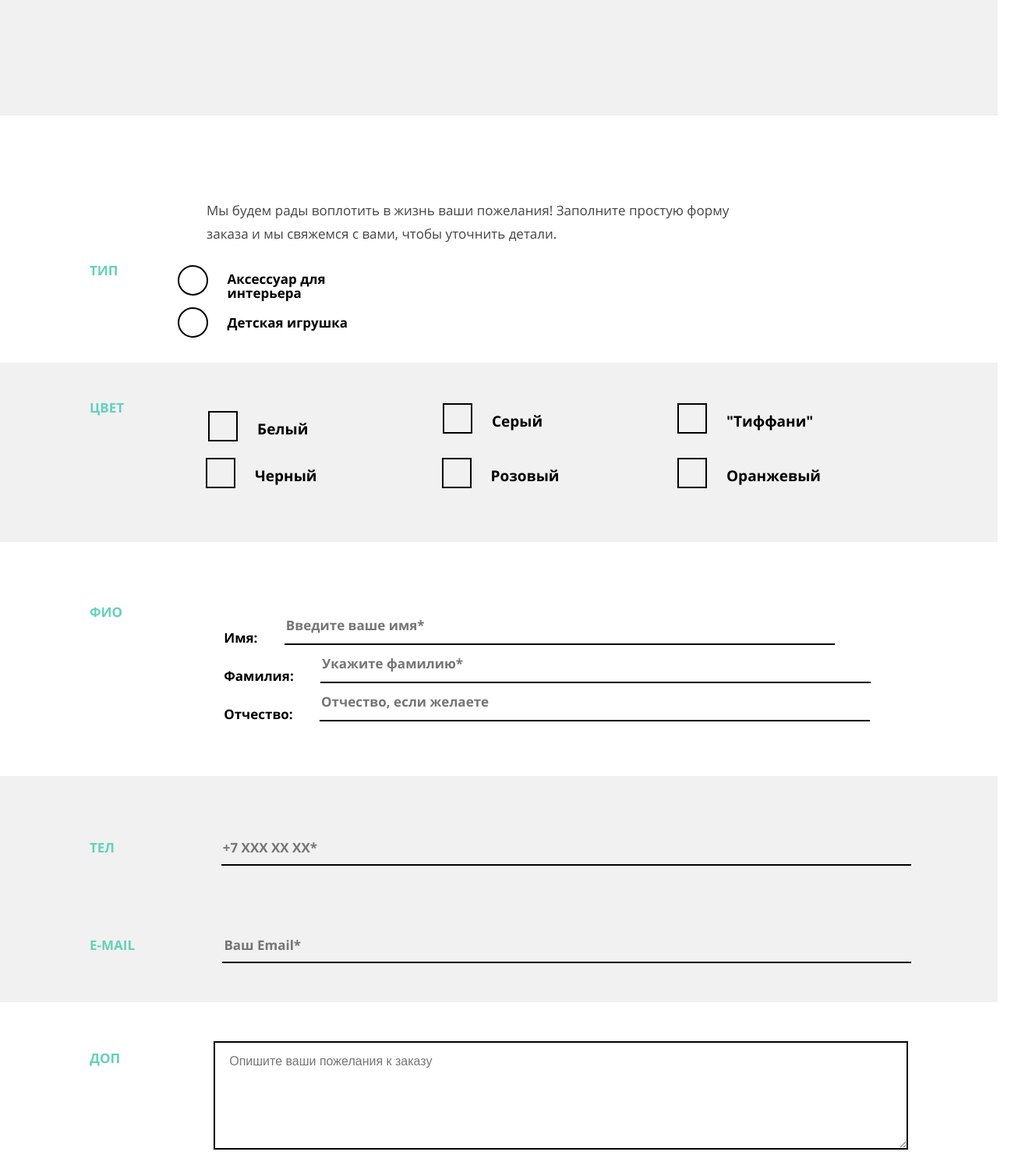
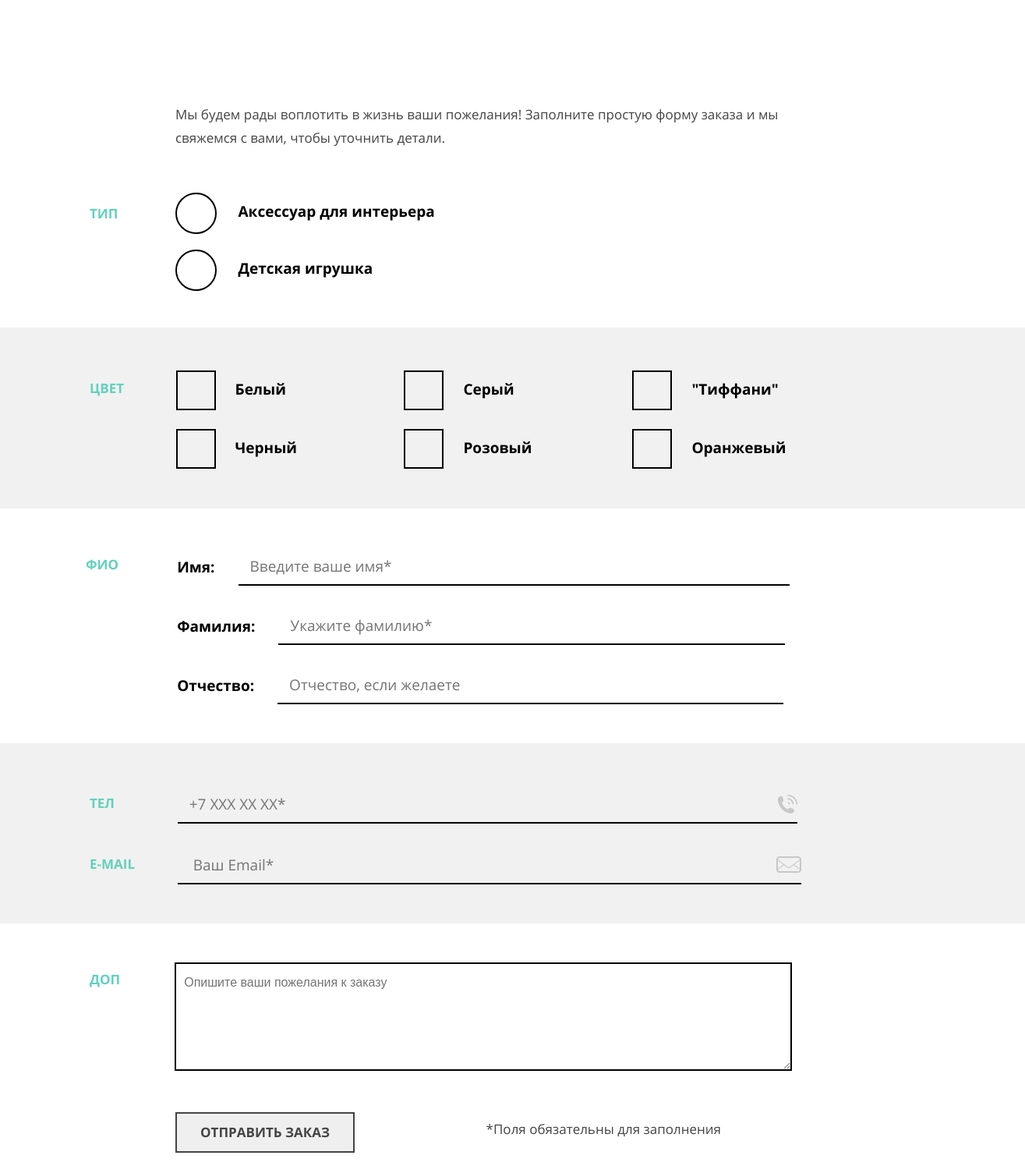
Before and after one commit to terrestrus/95848-mishka, a website: page form.html in a window 1280 px wide. Shown: the part 335-1839 px from the top of the page at 78% size, 1315 px wide, since content can reach past the window. Drawn offline with nearby package versions, Linux system fonts and the light colour scheme; files that its build step writes are made by us from their sources.

Commit message:
pixel form desktop

```diff
--- a/sass/button.scss
+++ b/sass/button.scss
@@ -74,7 +74,7 @@
   }
 
   .form-page .button {
-    width: 260px;
+    width: 230px;
     float: left;
     margin-top: 53px;
   }
@@ -89,7 +89,7 @@
   }
 
   .production .button {
-    float: right;
+    display: inline-block;
     width: 225px;
     margin-bottom: 58px;
     margin-left: 0;
@@ -98,8 +98,7 @@
   }
 
   .form-page .button {
-    width: 260px;
-    margin-left: 190px;
+    margin-left: 145px;
   }
 
   .product-card .button {
--- a/sass/by-demand-button.scss
+++ b/sass/by-demand-button.scss
@@ -1,11 +1,12 @@
 @media (min-width: 768px) {
   .main-nav__item .by-demand-button {
-    width: 150px;
+    width: 148px;
     margin-left: -43%;
-    margin-bottom: -155px;
+    margin-bottom: -150px;
     padding-top: 25px;
     font-size: 15px;
     line-height: 24px;
+    text-align: left;
   }
 }
 
--- a/sass/cart-button.scss
+++ b/sass/cart-button.scss
@@ -4,7 +4,7 @@
 }
 
 .cart-button span {
-  margin-left: 28px;
+  margin-left: 32px;
 }
 
 .cart-button:hover svg {
@@ -16,7 +16,7 @@
 @media (min-width: 768px) {
   .main-nav__item .cart-button {
     display: inline-flex;
-    width: 265px;
+    padding-left: 35px;
     border-left: 1px solid $border-color;
   }
 }
--- a/sass/catalog-button.scss
+++ b/sass/catalog-button.scss
@@ -2,7 +2,7 @@
     .main-nav__item .catalog-button {
       width: 140px;
       margin-left: -230px;
-      margin-bottom: -155px;
+      margin-bottom: -150px;
       padding-top: 26px;
       font-size: 15px;
       line-height: 24px;
--- a/sass/form-additionals.scss
+++ b/sass/form-additionals.scss
@@ -45,6 +45,35 @@
   }
 
   .form-additionals__legend {
-    margin-right: 120px;
+    margin-right: 130px;
+  }
+
+  .form-additionals__text {
+    padding-left: 10px;
+
+    [placeholder] {
+      font-size: 19px;
+    }
   }
 }
+
+@media (min-width: 1150px) {
+  .form-additionals {
+    padding-top: 50px;
+    padding-left: 35px;
+    padding-bottom: 0;
+  }
+
+  .form-additionals__legend {
+    margin-right: 70px;
+  }
+
+  .form-additionals__text {
+    width: 70%;
+    padding-left: 10px;
+
+    [placeholder] {
+      font-size: 19px;
+    }
+  }
+}
--- a/sass/form-color.scss
+++ b/sass/form-color.scss
@@ -2,6 +2,7 @@
   display: flex;
   flex-direction: column;
   padding-bottom: 5px;
+  box-sizing: border-box;
 }
 
 .form-color__legend {
@@ -35,7 +36,6 @@
   margin-top: 10px;
 }
 
-
   .form-color input {
     display: none;
     position: relative;
@@ -62,7 +62,6 @@
     border-bottom: 3px solid black;
     border-right: 3px solid black;
     transform: rotate(45deg);
-
 }
 
 @media (min-width: 768px) {
@@ -73,7 +72,7 @@
     justify-content: space-between;
     margin-left: -50px;
     margin-right: -50px;
-    padding: 50px 50px;
+    padding: 65px 50px 30px;
     background: #f1f1f1;
   }
 
@@ -81,12 +80,16 @@
     display: inline-flex;
     flex-direction: row;
     flex-wrap: wrap;
-    justify-content: space-between;
-    width: 70%;
+    justify-content: flex-start;
+    width: 90%;
+    padding-left: 95px;
+    // padding-right: 15px;
+    box-sizing: border-box;
   }
 
   .form-color__item {
-    margin-top: 0;
+    align-items: flex-start;
+    margin-top: 15px;
     width: 50%;
     font-family: $main-font-bold;
     font-size: 19px;
@@ -94,24 +97,55 @@
     color: $item-color;
   }
 
-  .form-color__item:first-child {
+  .form-color__item:nth-child(3) {
+     margin-top: 0;
+  }
+
+  .form-color__item:nth-child(5) {
     margin-top: 0;
   }
+
+  .form-color__item::before {
+    width: 47px;
+    height: 47px;
+    margin-right: 25px;
+    margin-top: -15px;
+    margin-left: 2px;
+    border: 2px solid black;
+  }
+
+    input:checked + .form-color__item::after   {
+      position: absolute;
+      content: "";
+      width: 12px;
+      height: 27px;
+      top: -6px;
+      left: 20px;
+      border-bottom: 3px solid black;
+      border-right: 3px solid black;
+      transform: rotate(45deg);
+  }
+
 }
 
 @media (min-width: 1150px) {
   .form-color__items {
-    width: 86%;
+    justify-content: flex-start;
+    width: 90%;
+    padding-left: 0;
   }
   .form-color__item {
-    width: 33%;
+    width: 30%;
+  }
+
+  .form-color__item:nth-child(7) {
+    margin-top: 0;
   }
 
   .form-color {
     margin-left: -115px;
     margin-right: -115px;
-    padding: 50px 115px ;
-
+    padding: 70px 115px  27px 150px;
   }
 
 
--- a/sass/form-email.scss
+++ b/sass/form-email.scss
@@ -16,6 +16,10 @@
   font-size: 17px;
   line-height: 18px;
   color: $item-color;
+
+  [placeholer] {
+    font-family: $main-font;
+  }
 }
 
 .form-email__item input {
@@ -33,18 +37,26 @@
     flex-direction: row;
     margin-left: -50px;
     margin-right: -50px;
-    padding: 70px 50px 50px;
+    padding: 20px 50px 50px;
     background: #f1f1f1;
   }
 
   .form-email__item {
     width: 100%;
+
+    [placeholder] {
+      font-family: $main-font;
+      font-size: 19px;
+    }
   }
 
   .form-email__item input {
+    width: 95%;
     padding-top: 10px;
+    padding-left: 20px;
     padding-bottom: 10px;
     background: #f1f1f1;
+    background: url("../img/icon-mail.svg") no-repeat 96% 66%;
   }
 
   .form-email__legend {
@@ -57,7 +69,16 @@
   .form-email {
     margin-left: -115px;
     margin-right: -115px;
-    padding: 70px 115px 50px;
+    padding: 20px 115px 50px 150px;
     background: #f1f1f1;
   }
+
+  .form-email__legend {
+    margin-right: 32px;
+  }
+
+  .form-email__item input {
+    width: 80%;
+    background: url("../img/icon-mail.svg") no-repeat 100% 50%;
+  }
 }
--- a/sass/form-page.scss
+++ b/sass/form-page.scss
@@ -41,20 +41,19 @@
     width: 100%;
     padding-left: 50px;
     padding-right: 50px;
-    padding-bottom: 55px;
+    padding-bottom: 30px;
   }
 
   .form-page__title {
-    min-height: 220px;
-    padding-top: 103px;
+    padding-top: 95px;
     font-family: $main-font-bold;
     font-size: 43px;
     line-height: 50px;
-
   }
 
   .form-page__description {
-    padding-top: 80px;
+    margin-bottom: 0;
+    padding-top: 50px;
     padding-bottom: 60px;
     font-family: $main-font;
     font-size: 17px;
@@ -65,12 +64,21 @@
 
 @media (min-width: 1150px) {
   .form__wrapper {
-    padding: 0 115px;
+    padding: 75px 80px 32px;
   }
+
   .form-page__description {
-    padding-left: 150px;
-    padding-right: 180px;
+    margin-top: 0;
+    padding-left: 145px;
+    padding-right: 170px;
     padding-bottom: 0;
     box-sizing: border-box;
   }
+
+  .form-page__title {
+    padding-top: 95px;
+    padding-bottom: 93px;
+    font-size: 53px;
+    line-height: 57px;
+  }
 }
--- a/sass/form-tel.scss
+++ b/sass/form-tel.scss
@@ -15,6 +15,10 @@
   font-size: 17px;
   line-height: 18px;
   color: $item-color;
+
+  [placeholder] {
+    font-family: $main-font;
+  }
 }
 
 .form-tel__item input {
@@ -32,23 +36,30 @@
     flex-direction: row;
     margin-left: -50px;
     margin-right: -50px;
-    padding: 70px 50px 10px;
+    padding: 55px 50px 10px;
     background: #f1f1f1;
   }
 
   .form-tel__item {
     width: 100%;
+
+    [placeholder] {
+      font-size: 19px;
+    }
   }
 
   .form-tel__item input {
+    width: 95%;
     padding-top: 10px;
+    padding-left: 15px;
     padding-bottom: 10px;
     background: #f1f1f1;
+    background: url("../img/icon-phone.svg") no-repeat 97% 50%;
   }
 
   .form-tel__legend {
     width: 70px;
-    margin-right: 110px;
+    margin-right: 115px;
   }
 }
 
@@ -56,7 +67,16 @@
   .form-tel {
     margin-left: -115px;
     margin-right: -115px;
-    padding: 70px 115px 10px;
+    padding: 55px 115px 10px 150px;
     background: #f1f1f1;
   }
+
+  .form-tel__legend {
+    margin-right: 50px;
+  }
+
+  .form-tel__item input {
+    width: 80%;
+      background: url("../img/icon-phone.svg") no-repeat 100% 50%;
+  }
 }
--- a/sass/form-type.scss
+++ b/sass/form-type.scss
@@ -68,24 +68,78 @@
   .form-type {
     flex-direction: row;
     flex-wrap: wrap;
+    padding-bottom: 47px;
   }
 
   .form-type__item {
-    margin-top: 15px;
+    align-items: flex-start;
+    margin-top: 0;
     margin-right: auto;
-    margin-left: 130px;
+    margin-left: 129px;
+    padding-top: 14px;
+    font-size: 19px;
   }
 
-  .form-type__item:first-child {
-    background: red;
-    color: red;
+  .form-type__toy {
+    margin-top: 25px;
+  }
+
+  .form-type__items {
+    padding-right: 5px;
+  }
+
+  .form-type__item span {
+    width: auto;
+  }
+
+  .form-type__item::before {
+    margin-right: 25px;
+    margin-top: -16px;
+    height: 50px;
+    width: 50px;
+  }
+
+  input:checked + .form-type__item::after {
+    top: 15px;
+    left: 17px;
+    width: 20px;
+    height: 20px;
   }
 
 }
 
 @media (min-width: 1150px) {
+  .form-type {
+    padding-top: 60px;
+    padding-left: 35px;
+  }
+
   .form-type__item {
-    margin-top: 15px;
-    margin-left: 76px;
+    margin-top: 0;
+    margin-left: 73px;
+    padding-top: 10px;
+  }
+
+  .form-type__toy {
+    margin-top: 25px;
+  }
+
+  .form-type__legend {
+    font-family: $main-font-bold;
+    font-size: 17px;
+    line-height: 16px;
+    color: $turquoise-color;
+  }
+
+  .form-type__item::before {
+    margin-right: 28px;
+    margin-top: -15px;
+    height: 49px;
+    width: 49px;
+  }
+
+  input:checked + .form-type__item::after {
+    top: 10px;
+    left: 16px;
   }
 }
--- a/sass/form-user-name.scss
+++ b/sass/form-user-name.scss
@@ -27,6 +27,7 @@
   color: $item-color;
 
   [placeholder] {
+    font-family: $main-font;
     font-size: 17px;
     line-height: 18px;
     color: #c7c7c7;
@@ -48,32 +49,57 @@
 @media (min-width: 768px) {
   .form-user-name {
     flex-direction: row;
-    padding-top: 68px;
-    padding-bottom: 50px;
+    padding-top: 50px;
+    padding-bottom: 30px;
   }
 
   .form-user-name__items {
     width: 100%;
     flex-direction: row;
     flex-wrap: wrap;
-    margin-left: 130px;
+    margin-left: 125px;
+    padding-top: 0;
   }
 
   .form-user-name__item {
+    display: flex;
+    align-items: center;
+    margin-top: 27px;
+    padding-bottom:0;
+    padding-top: 0;
+    font-size: 19px;
+
+    [placeholder] {
+      font-size: 19px;
+    }
+  }
+
+  .form-user-name__item input {
+    width: 100%;
+    margin-left: 25px;
+    padding-left: 15px;
+  }
+
+  .form-user-name__item:first-child {
     margin-top: 0;
-    padding-top: 0;
-    vertical-align: top;
+  }
+}
+
+@media (min-width: 1150px) {
+  .form-user-name {
+    padding-left: 30px;
   }
 
   .form-user-name__item input {
     width: 65%;
     margin-left: 30px;
   }
-}
 
-@media (min-width: 1150px) {
-  .form-user-name__item input {
-    width: 80%;
-    margin-left: 30px;
+  .form-user-name__item:first-child input {
+    width: 71%;
+  }
+
+  .form-user-name__items {
+     margin-left: 75px;
   }
 }
--- a/sass/page-footer.scss
+++ b/sass/page-footer.scss
@@ -12,7 +12,7 @@
     flex-direction: row;
     justify-content: space-between;
     width: 100%;
-    margin-top: 65px;
+    margin-top: 0;
     padding: 0 50px;
     max-height: 100px;
   }
@@ -28,7 +28,5 @@
 }
 
 @media (min-width: 1150px) {
-  .page-footer {
-    margin-top: 92px;
-  }
+
 }
--- a/sass/page-form.scss
+++ b/sass/page-form.scss
@@ -8,10 +8,11 @@
 
 @media (min-width: 768px) {
   .page-form__note{
+    display: inline-block;
     width: 305px;
-    float: right;
     text-align: right;
-    margin-top: 70px;
+    margin-top: 60px;
+    margin-left: 165px;
     font-size: 17px;
     line-height: 30px;
   }
```
